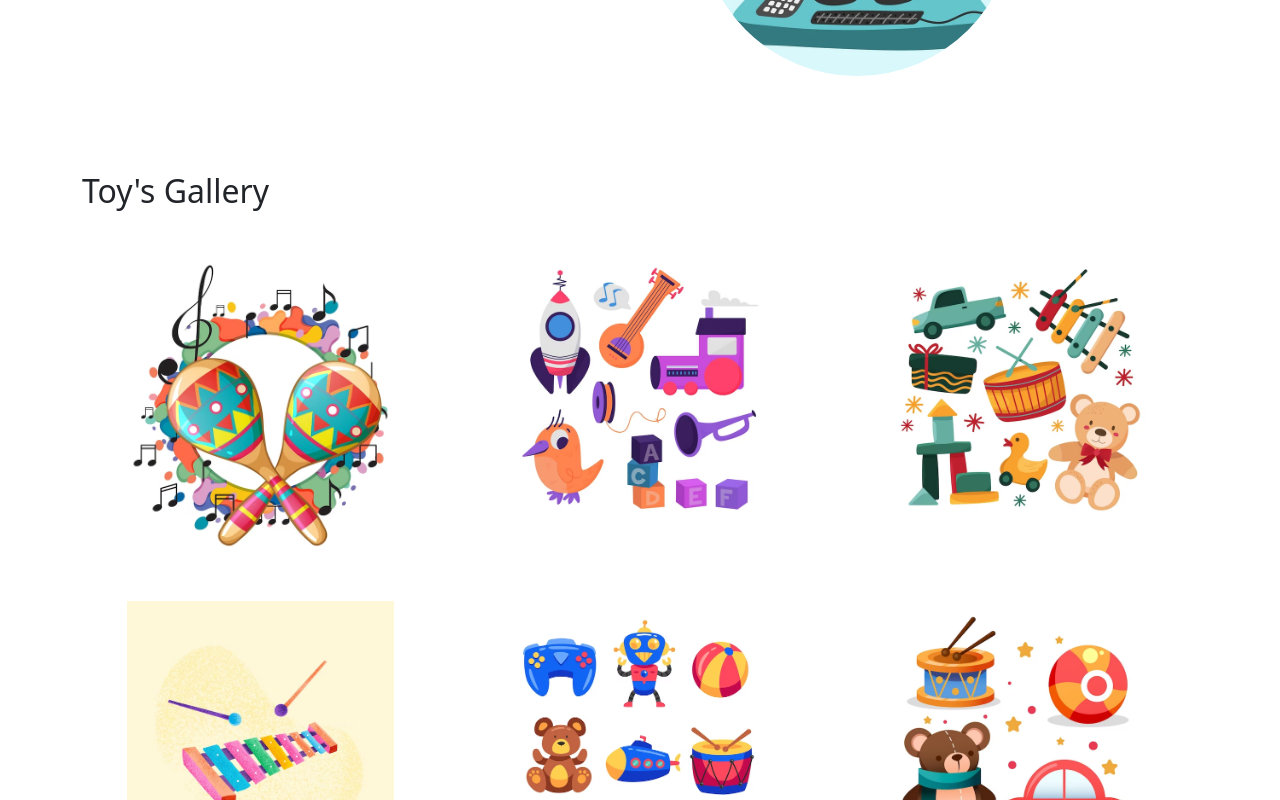
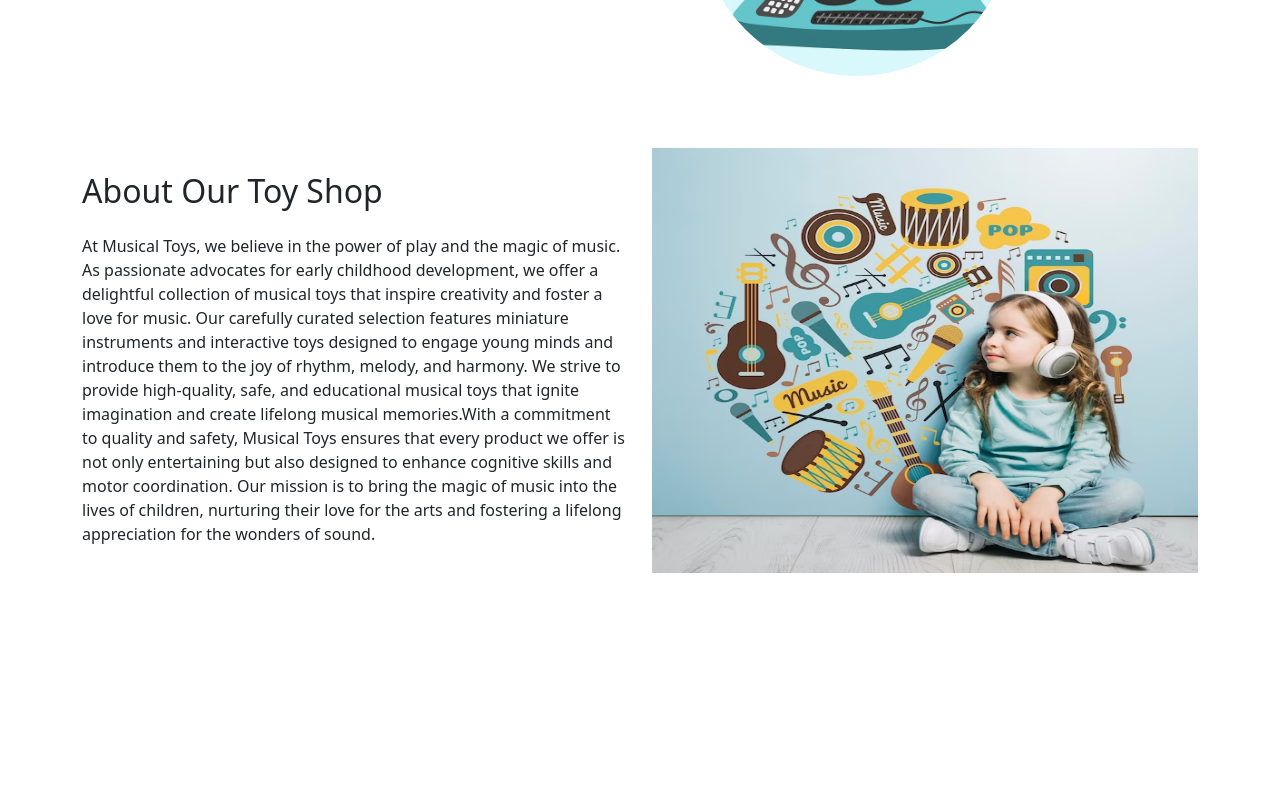
Before and after one commit to Showmandas/Musical-Toy-React-Client, a React (Vite) app: page / in a window 1280 px wide. Shown: the part 420-1220 px from the top of the page. Built offline with nearby package versions, Linux system fonts and the light colour scheme.

Commit message:
extra about us section added to the project

```diff
--- /dev/null
+++ b/src/components/AboutUs/About.jsx
@@ -0,0 +1,27 @@
+import React from "react";
+import aboutPic from '../../assets/images/aboutus.avif'
+export default function About() {
+  return (
+    <div className="container my-5 ">
+      <div className="row">
+        <div className="col-lg-6 col-12 my-5">
+          <h2 className="mb-4">About Our Toy Shop</h2>
+          <p>
+            At Musical Toys, we believe in the power of play and the magic of
+            music. As passionate advocates for early childhood development, we
+            offer a delightful collection of musical toys that inspire
+            creativity and foster a love for music. Our carefully curated
+            selection features miniature instruments and interactive toys
+            designed to engage young minds and introduce them to the joy of
+            rhythm, melody, and harmony. We strive to provide high-quality,
+            safe, and educational musical toys that ignite imagination and
+            create lifelong musical memories.With a commitment to quality and safety, Musical Toys ensures that every product we offer is not only entertaining but also designed to enhance cognitive skills and motor coordination. Our mission is to bring the magic of music into the lives of children, nurturing their love for the arts and fostering a lifelong appreciation for the wonders of sound.
+          </p>
+        </div>
+        <div className="col-lg-6 col-12 my-4">
+            <img src={aboutPic} alt="about us pic" className="img-fluid w-100 h-75" />
+        </div>
+      </div>
+    </div>
+  );
+}
--- a/src/components/Extra-Section/Latest.jsx
+++ b/src/components/Extra-Section/Latest.jsx
@@ -1,32 +1,43 @@
-import React from 'react'
-import latest_1 from '../../assets/images/Latest/latest_1.avif'
-import latest_2 from '../../assets/images/Latest/latest_2.avif'
-import latest_3 from '../../assets/images/Latest/latest_3.avif'
-import latest_4 from '../../assets/images/Latest/latest_4.avif'
+import React from "react";
+import latest_1 from "../../assets/images/Latest/latest_1.avif";
+import latest_2 from "../../assets/images/Latest/latest_2.avif";
+import latest_3 from "../../assets/images/Latest/latest_3.avif";
+import latest_4 from "../../assets/images/Latest/latest_4.avif";
 
 export default function Latest() {
   return (
-    <div className='container my-5'>
-    <div className="row">
-    <h2 className='my-5'>Latest Toy Photos</h2>
+    <div className="container my-5">
+      <div className="row">
+        <h2 className="my-5">Latest Collections</h2>
         <div className="col-lg-3 col-12 text-center mb-5">
-          <img src={latest_1} alt="toy gallery pic" className='img-fluid  img-responsive latestPic w-100' />
+          <img
+            src={latest_1}
+            alt="toy gallery pic"
+            className="img-fluid  latestPic w-100"
+          />
         </div>
         <div className="col-lg-3 col-12 text-center mb-5">
-        <img src={latest_2} alt="toy gallery pic" className='img-fluid  img-responsive latestPic w-100' />
-
+          <img
+            src={latest_2}
+            alt="toy gallery pic"
+            className="img-fluid  latestPic w-100"
+          />
         </div>
         <div className="col-lg-3 col-12 text-center mb-5">
-        <img src={latest_3} alt="toy gallery pic" className='img-fluid  img-responsive latestPic w-100' />
-
+          <img
+            src={latest_3}
+            alt="toy gallery pic"
+            className="img-fluid  latestPic w-100"
+          />
         </div>
         <div className="col-lg-3 col-12 text-center mb-5">
-        <img src={latest_4} alt="toy gallery pic" className='img-fluid  img-responsive latestPic w-100' />
-
+          <img
+            src={latest_4}
+            alt="toy gallery pic"
+            className="img-fluid  latestPic w-100"
+          />
         </div>
-
-        </div>
-
+      </div>
     </div>
-  )
+  );
 }
--- a/src/components/Gallery/Gallery.jsx
+++ b/src/components/Gallery/Gallery.jsx
@@ -10,32 +10,32 @@ export default function Gallery() {
   return (
     <div className='container my-5'>
         <div className="row">
-        <h2 className='my-5'>Toy's Gallery</h2>
+        <h2 className='my-3'>Toy's Gallery</h2>
         <div className="col-lg-4 col-12 text-center mb-5">
-          <img src={gallery_1} alt="toy gallery pic" className='img-fluid w-75 img-responsive' />
+          <img src={gallery_1} alt="toy gallery pic" className='img-fluid w-75' />
         </div>
         <div className="col-lg-4 col-12 text-center mb-5">
-        <img src={gallery_2} alt="toy gallery pic" className='img-fluid w-75 img-responsive' />
+        <img src={gallery_2} alt="toy gallery pic" className='img-fluid w-75' />
 
         </div>
         <div className="col-lg-4 col-12 text-center mb-5">
-        <img src={gallery_3} alt="toy gallery pic" className='img-fluid w-75 img-responsive' />
+        <img src={gallery_3} alt="toy gallery pic" className='img-fluid w-75' />
 
         </div>
         <div className="col-lg-4 col-12 text-center mb-5">
-        <img src={gallery_4} alt="toy gallery pic" className='img-fluid w-75 img-responsive' />
+        <img src={gallery_4} alt="toy gallery pic" className='img-fluid w-75' />
 
         </div>
         <div className="col-lg-4 col-12 text-center mb-5">
-        <img src={gallery_5} alt="toy gallery pic" className='img-fluid w-75 img-responsive' />
+        <img src={gallery_5} alt="toy gallery pic" className='img-fluid w-75' />
 
         </div>
         <div className="col-lg-4 col-12 text-center mb-5">
-        <img src={gallery_6} alt="toy gallery pic" className='img-fluid w-75 img-responsive' />
+        <img src={gallery_6} alt="toy gallery pic" className='img-fluid w-75' />
 
         </div>
         <div className="col-lg-4 col-12 text-center mb-5">
-        <img src={gallery_7} alt="toy gallery pic" className='img-fluid w-75 img-responsive' />
+        <img src={gallery_7} alt="toy gallery pic" className='img-fluid w-75' />
 
         </div>
 
--- a/src/components/Header/Header.jsx
+++ b/src/components/Header/Header.jsx
@@ -3,7 +3,7 @@ import { Link } from 'react-router-dom'
 import logo from '../../assets/images/logo.png'
 export default function Header() {
   return (
-    <div>
+    <div className='sticky-top'>
         <nav className="navbar navbar-expand-lg px-5 p-4" id='Navbar'>
   <div className="container-fluid">
     <Link className=' navbar-brand'>
--- a/src/components/Home/Home.jsx
+++ b/src/components/Home/Home.jsx
@@ -2,11 +2,13 @@ import React from 'react'
 import Banner from '../Banner/Banner'
 import Gallery from '../Gallery/Gallery'
 import Latest from '../Extra-Section/Latest'
+import About from '../AboutUs/About'
 
 export default function Home() {
   return (
     <div>
         <Banner/>
+        <About/>
         <Gallery/>
         <Latest/>
     </div>
```
Also changed, not shown: src/assets/images/aboutus.avif (added).
